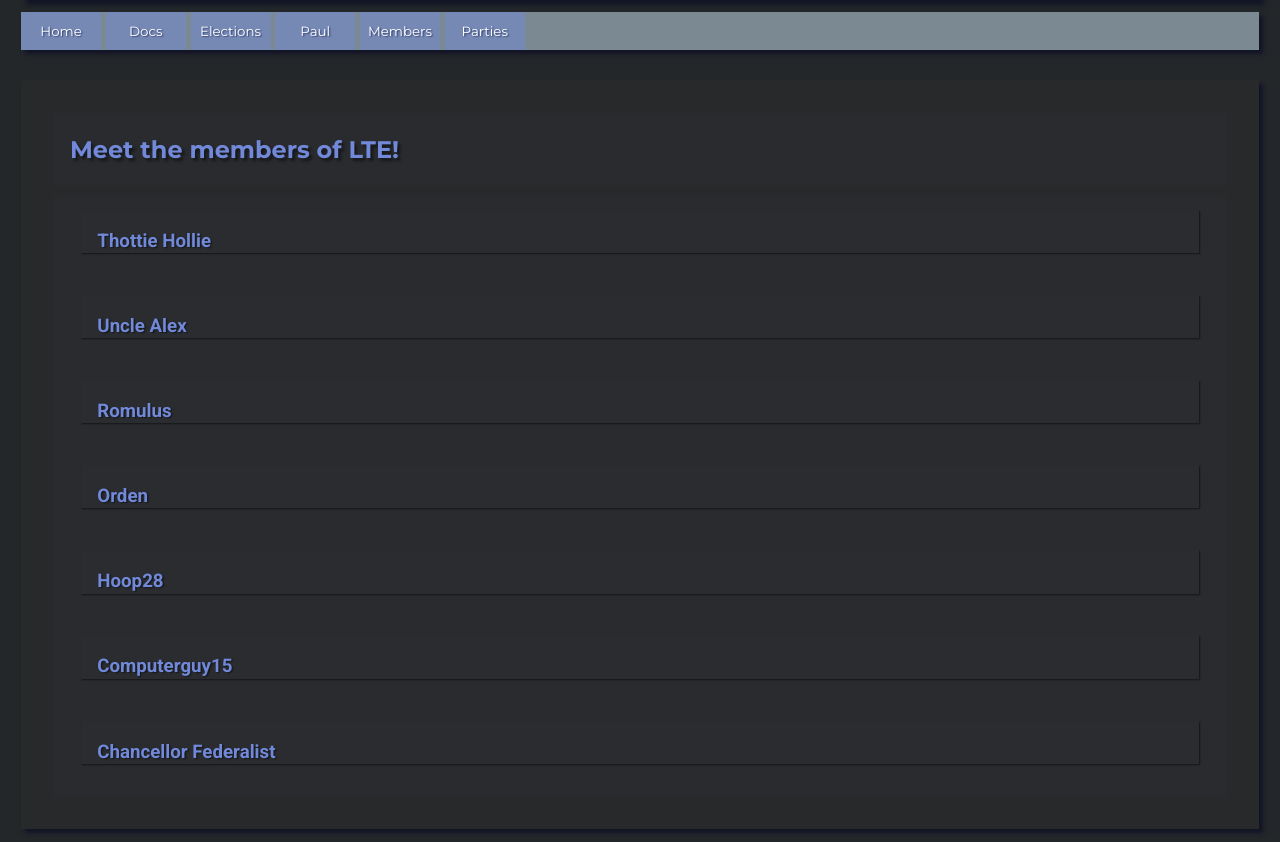
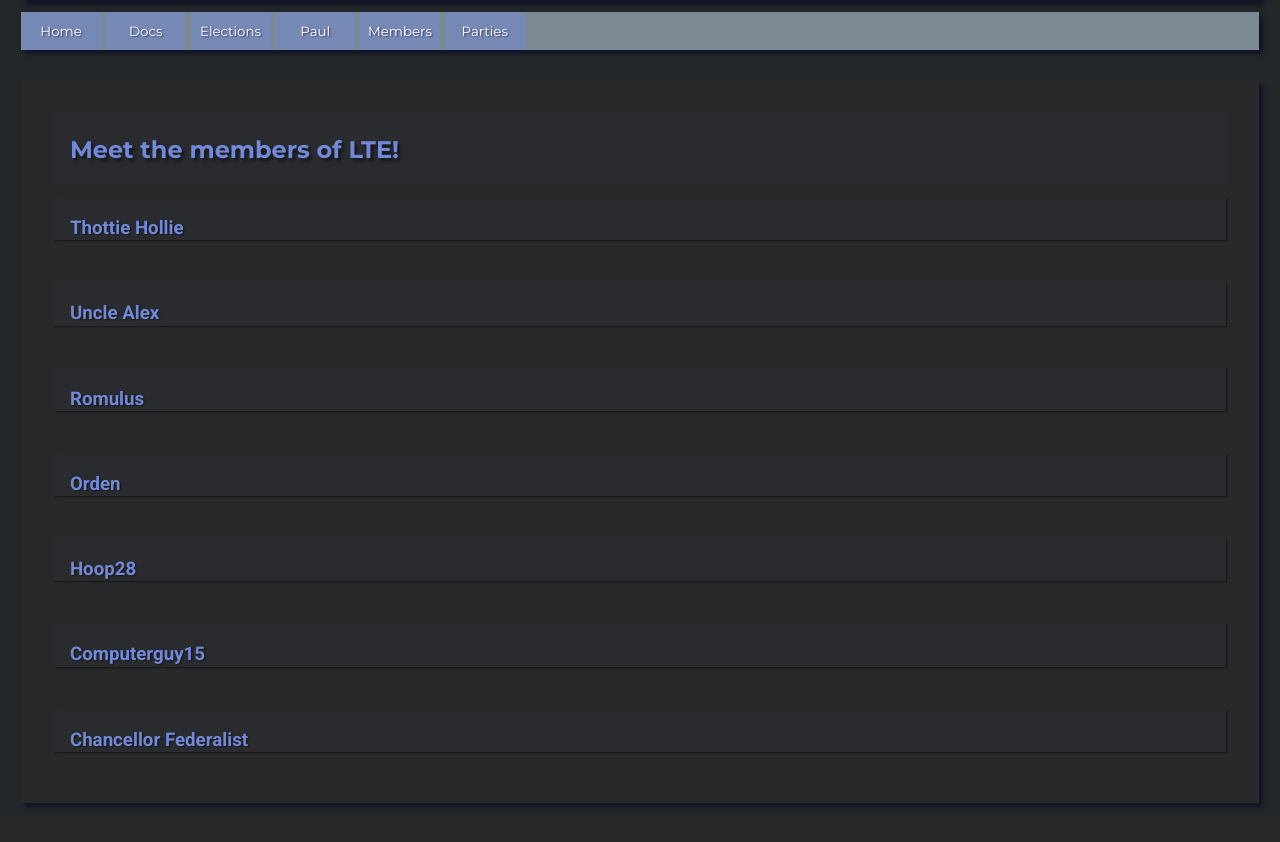
Before and after one commit to Botahamec/LTE-Website, a PHP site: page /members.php in a window 1280 px wide. Shown: the part 84-926 px from the top of the page. After the commit the page ends 891 px from the top, so only its background shows below. Run offline with PHP 8.4, Linux system fonts and the light colour scheme.

Commit message:
Update members.php
I just realized that the entire list of members was in a section div

```diff
--- a/members.php
+++ b/members.php
@@ -18,7 +18,6 @@
 
 		<div class="article">
 			<div class="section"><h2>Meet the members of LTE!</h2></div>
-			<div class="section">
 			<a href="thottie_hollie.php"><div class='section newssection'><h3>Thottie Hollie</h3></div></a><br>
 			<a href="uncle_alex.php"><div class='section newssection'><h3>Uncle Alex</h3></div></a><br>
 			<a href="romulus.php"><div class='section newssection'><h3>Romulus</h3></div></a><br>
@@ -27,6 +26,5 @@
 			<a href="computerguy15.php"><div class='section newssection'><h3>Computerguy15</h3></div></a><br>
 			<a href="chancellor_federalist.php"><div class='section newssection'><h3>Chancellor Federalist</h3></div></a><br>
 		</div>
-		</div>
 	</body>
 </html>
```
Lines whose indentation alone changed are shown as unchanged.
